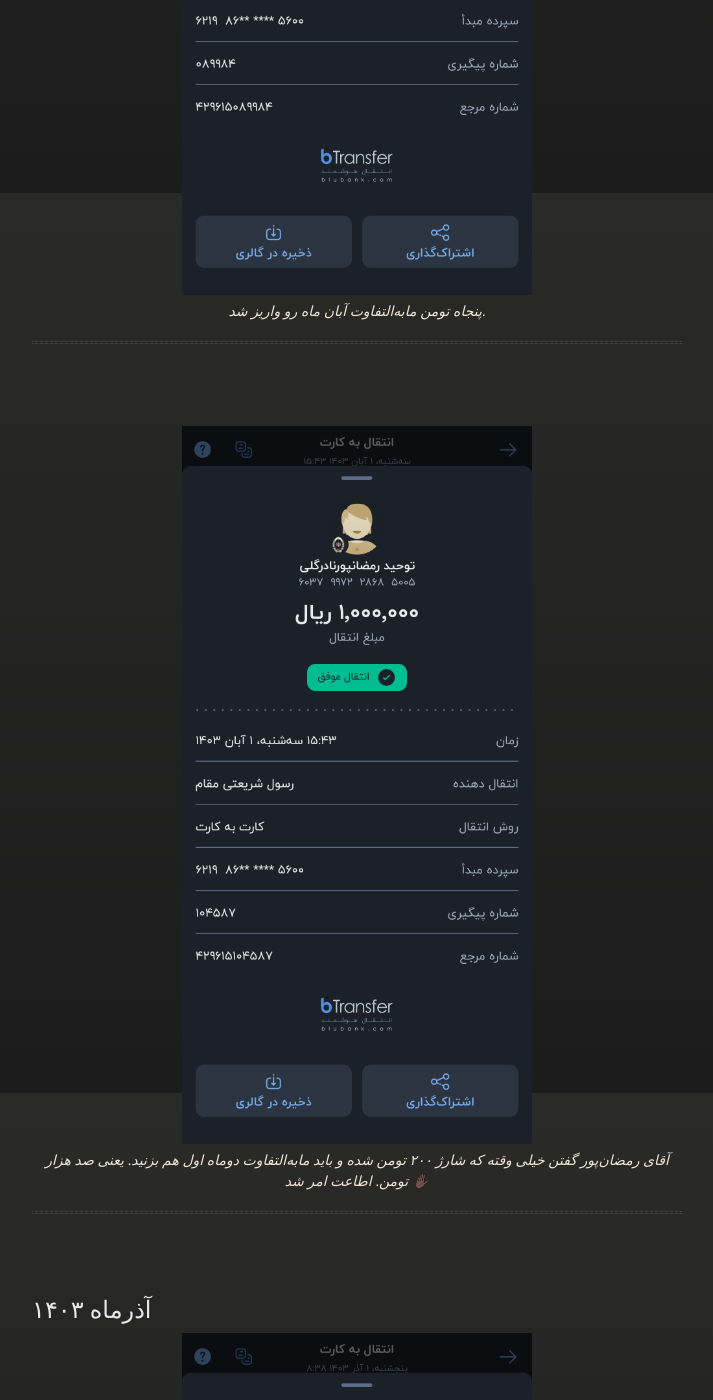
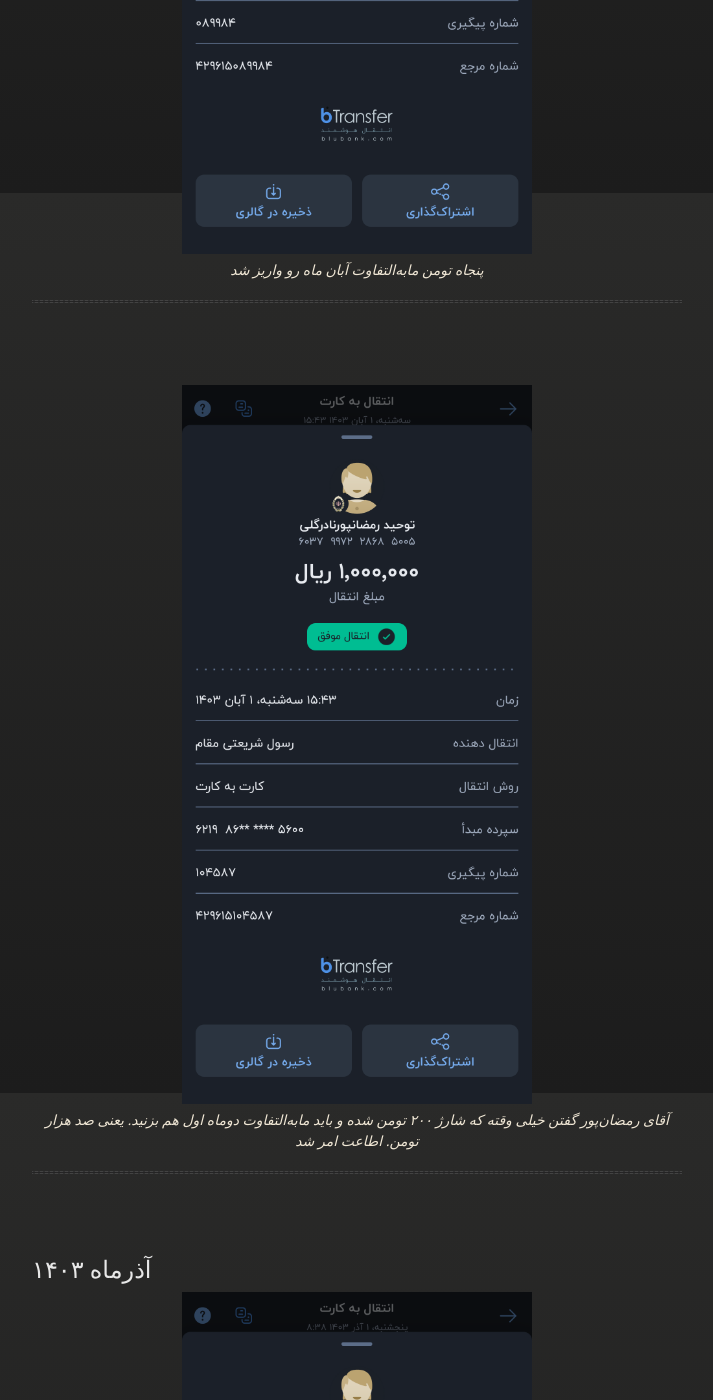
Before and after one commit to mohtasham-15/ns, a Jekyll site: the page built from another-page.md, in a window 1280 px wide and 1400 px high, scrolled down 2507 px. Shown: the whole window, without its empty margins (283-996 px from the left). Built offline with Jekyll 4.4.1, drawn with Linux system fonts in a browser that asks for light colours; our own code applies the rules of GitHub Pages for plain Markdown files; some of the changed text lies outside the part shown.

```diff
--- a/another-page.md
+++ b/another-page.md
@@ -16,7 +17,7 @@ layout: default
 <br><br>
 
 ## مهر ماه ۱۴۰۳
-از طریق atm بانک ملت پرداخت شد که کاغذ نداشت برای ارائه رسید،  ۱۵۰ هزار تومان واریز شد.
+از طریق atm بانک ملت پرداخت شد که کاغذ نداشت برای ارائه رسید،  ۱۵۰ هزار تومان واریز شد
 
 ---
 
@@ -36,7 +37,7 @@ layout: default
 <p align="center">
    <img src="./assets/images/pay/aban-2.png" alt="Aban" width="350px"/>
   <br>
-  <em> پنجاه تومن مابه‌التفاوت آبان ماه رو واریز شد. </em>
+  <em> پنجاه تومن مابه‌التفاوت آبان ماه رو واریز شد </em>
 </p>
 
 ---
@@ -46,7 +47,7 @@ layout: default
 <p align="center">
    <img src="./assets/images/pay/aban-3.png" alt="Aban" width="350px"/>
    <br>
-   <em>آقای رمضان‌پور گفتن خیلی وقته که شارژ ۲۰۰ تومن شده و باید مابه‌التفاوت دوماه اول هم بزنید. یعنی صد هزار تومن. اطاعت امر شد ✋🏿 </em>
+   <em>آقای رمضان‌پور گفتن خیلی وقته که شارژ ۲۰۰ تومن شده و باید مابه‌التفاوت دوماه اول هم بزنید. یعنی صد هزار تومن. اطاعت امر شد </em>
 </p>
 
 ---
@@ -68,7 +69,7 @@ layout: default
 <p align="center">
    <img src="./assets/images/pay/dey.jpg" alt="Dey" width="350px"/>
    <br>
-   <em> دی‌ماه </em>
+   <em> دی‌ ماه </em>
 </p>
 
 ---
```
Also changed, not shown: other parts of another-page.md (+4 -3 lines).
